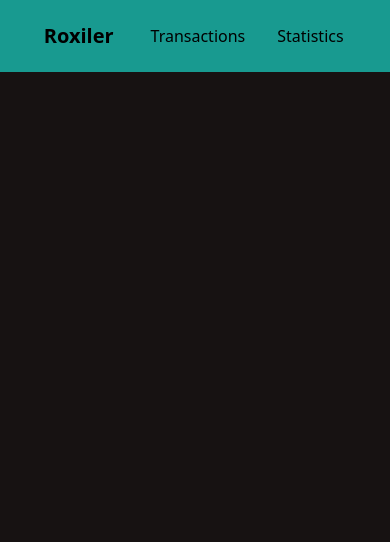
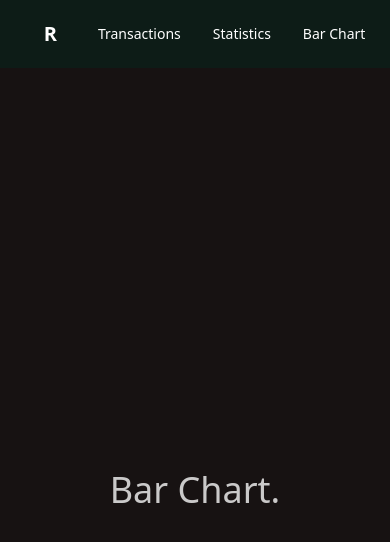
Before and after one commit to sagarp050699/Roxiler-final-, a React (Vite) app in the folder frontend/: page /bar-chart in a window 390 px wide. Shown: the top 542 px of the page. Built offline with nearby package versions, Linux system fonts and the light colour scheme.

Commit message:
made it responsive

```diff
--- a/frontend/src/App.jsx
+++ b/frontend/src/App.jsx
@@ -2,6 +2,7 @@ import { BrowserRouter, Routes, Route } from "react-router-dom";
 import Navbar from "./components/Navbar";
 import TransactionsPage from "./pages/TransactionsPage";
 import StatisticsPage from "./pages/StatisticsPage";
+import BarChartsPage from "./pages/BarChartsPage";
 
 const App = () => {
   return (
@@ -11,6 +12,7 @@ const App = () => {
         <Route path="/" element={<TransactionsPage />} />
         <Route path="/p/:pageNumber" element={<TransactionsPage />} />
         <Route path="/statistics" element={<StatisticsPage />} />
+        <Route path="/bar-chart" element={<BarChartsPage />} />
       </Routes>
     </BrowserRouter>
   );
--- a/frontend/src/components/Navbar.jsx
+++ b/frontend/src/components/Navbar.jsx
@@ -2,18 +2,28 @@ import { Link } from "react-router-dom";
 
 const Navbar = () => {
   return (
-    <div className="navbar bg-accent-focus text-black">
+    <div className="navbar bg-neutral-focus text-white">
       <div className="w-[90%] max-w-5xl mx-auto">
         <div className="flex-1">
-          <a className="btn btn-ghost normal-case text-xl">Roxiler</a>
+          <Link
+            className=" text-xl hidden sm:inline-block font-bold hover:text-primary duration-300"
+            to="/">
+            Roxiler
+          </Link>
+          <Link className="btn btn-ghost normal-case text-xl sm:hidden" to="/">
+            R
+          </Link>
         </div>
         <div className="flex-none">
-          <ul className="menu menu-horizontal px-1 text-base">
+          <ul className="menu menu-horizontal pe-5 sm:px-1 sm:text-base">
             <li>
               <Link to="/">Transactions</Link>
             </li>
             <li>
               <Link to="/statistics">Statistics</Link>
+            </li>
+            <li>
+              <Link to="/bar-chart">Bar Chart</Link>
             </li>
           </ul>
         </div>
--- /dev/null
+++ b/frontend/src/pages/BarChartsPage.jsx
@@ -0,0 +1,8 @@
+const BarChartsPage = () => {
+  return (
+    <section className="max-w-5xl mx-auto min-h-screen grid place-items-center">
+      <h2 className="text-4xl">Bar Chart.</h2>
+    </section>
+  );
+};
+export default BarChartsPage;
--- a/frontend/src/pages/TransactionsPage.jsx
+++ b/frontend/src/pages/TransactionsPage.jsx
@@ -77,6 +77,7 @@ const TransactionsPage = () => {
     return <Error />;
   }
 
+  // if transactions array is empty
   if (transactions.length === 0) {
     return (
       <section className="max-w-5xl mx-auto min-h-screen grid place-items-center">
@@ -88,13 +89,13 @@ const TransactionsPage = () => {
   return (
     <section>
       <div className="w-[90%]  max-w-5xl mx-auto my-20">
-        <div className="flex flex-wrap justify-between ">
+        <div className="flex flex-wrap justify-between pe-20 sm:pe-0 sm:justify-between ">
           {/* search products */}
-          <div className="flex gap-4 items-center w-[40%]">
+          <div className="flex flex-wrap gap-4 items-center mb-8 sm:mb-0 sm:w-[40%]">
             <input
               type="text"
               placeholder="Enter Title, Description, or Price"
-              className="input input-bordered input-primary w-full"
+              className="input input-bordered input-primary w-[65%]"
               value={searchInput}
               onChange={(e) => setSearchInput(e.target.value)}
             />
@@ -105,12 +106,12 @@ const TransactionsPage = () => {
             </button>
           </div>
           {/* select month */}
-          <div className="flex w-1/3 items-center">
-            <label className="w-full ">Select a month:</label>
+          <div className="flex gap-2 justify-between sm:w-1/4 items-center flex-wrap">
+            <label className=" ">Select a month:</label>
             <select
               value={selectedMonth}
               onChange={handleMonthChange}
-              className="select select-primary w-full">
+              className="select select-primary ">
               {monthOptions.map((option) => (
                 <option key={option?.value} value={option?.value}>
                   {option?.label}
```
